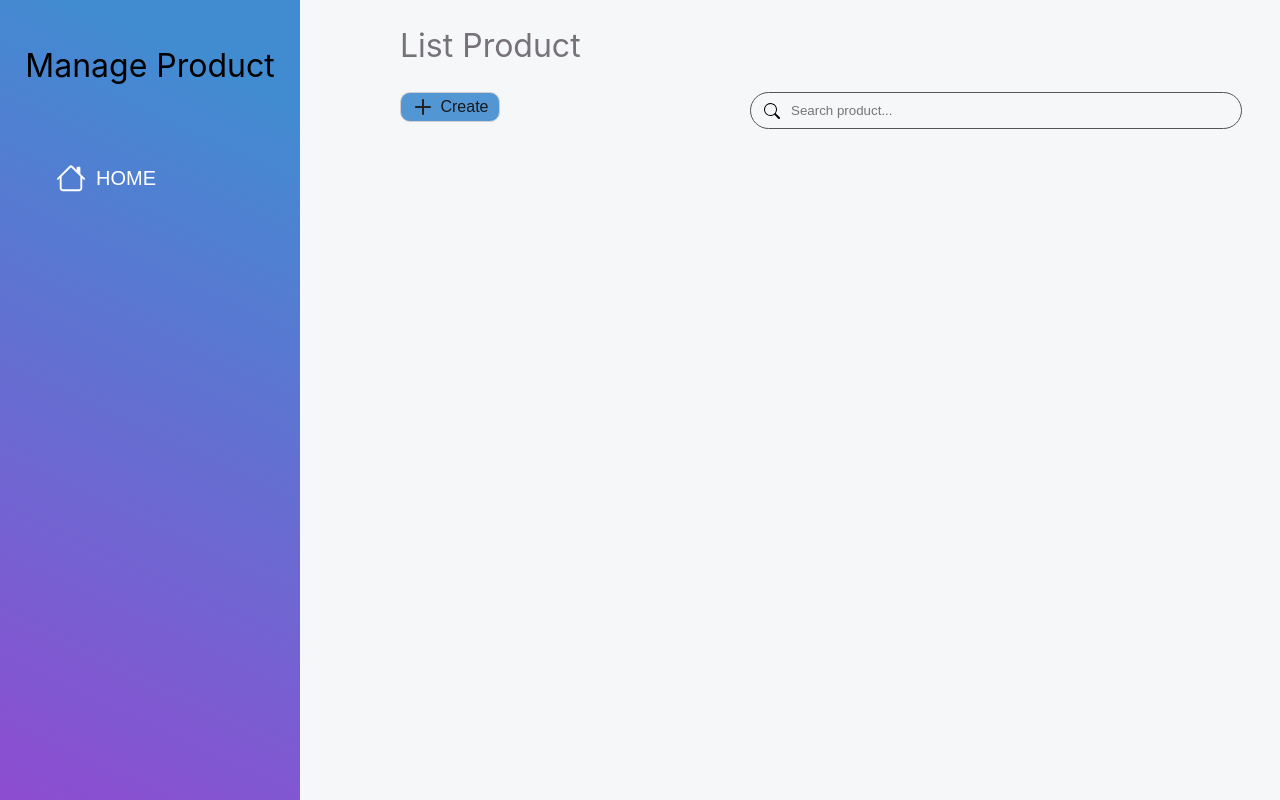
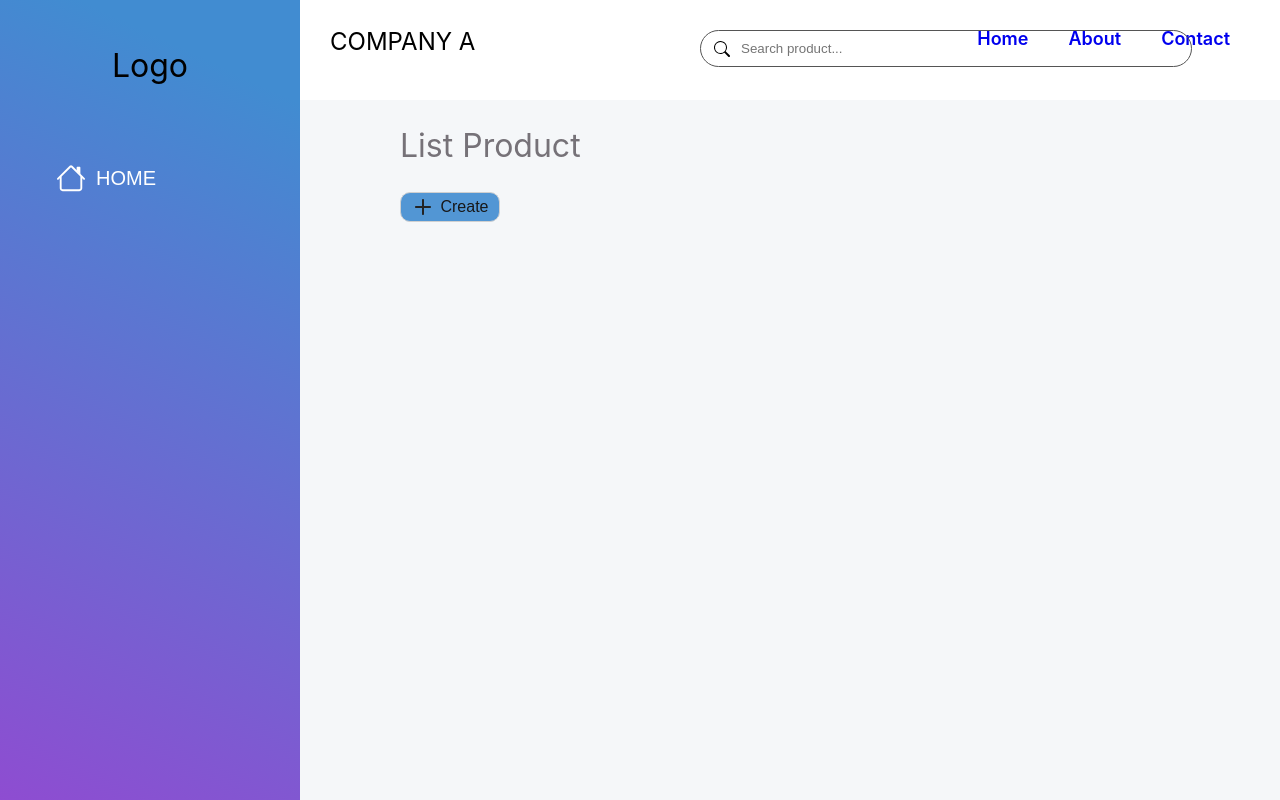
Before and after one commit to ngocquang2509/react-practice, a React (Create React App) app: page / in a window 1280 px wide. Built offline with nearby package versions, Linux system fonts and the light colour scheme.

Commit message:
udpate UI

```diff
--- a/src/App.js
+++ b/src/App.js
@@ -2,11 +2,13 @@ import React from 'react'
 import SideBar from './layouts/Sidebar'
 import ListProduct from './components/List Product'
 import { StoreProvider } from './store'
+import Header from './layouts/Header'
 
 function App() {
   return (
     <>
       <SideBar />
+      <Header/>
       <StoreProvider>
         <ListProduct />
       </StoreProvider>
--- a/src/components/List Product/style.js
+++ b/src/components/List Product/style.js
@@ -1,8 +1,9 @@
 import styled from "styled-components";
 
 const ListProductWrap = styled.div`
-  position: absolute;
+  position: relative;
   left: 300px;
+  top: 100px;
   width: calc(100% - 300px);
   height: calc(100% - 100px);
   overflow: auto;
--- a/src/components/Search/style.js
+++ b/src/components/Search/style.js
@@ -2,8 +2,9 @@ import styled from "styled-components";
 
 
 const SearchBar = styled.input`
-  position: absolute;
-  left: 350px;
+  position: fixed;
+  left: 600px;
+  top: 30px;
   border: 1px solid #555;
   border-radius: 50px;
   width: 450px;
--- a/src/layouts/Header/index.js
+++ b/src/layouts/Header/index.js
@@ -5,7 +5,16 @@ import * as SC from "./style";
 const Header = () => {
     return(
         <>
-        <SC.Header/>
+        <SC.Header>
+            <SC.BrandName>Company A</SC.BrandName>
+            <SC.HeaderRight>
+                <SC.HeaderLink href="/">Home</SC.HeaderLink>
+                <SC.HeaderLink href="/about">About</SC.HeaderLink>
+                <SC.HeaderLink href="/contact">Contact</SC.HeaderLink>
+            </SC.HeaderRight>
+        </SC.Header>
         </>
     )
 }
+
+export default Header
--- a/src/layouts/Header/style.js
+++ b/src/layouts/Header/style.js
@@ -1,12 +1,34 @@
-import styled from "styled-components";
+import styled from 'styled-components'
 
-const AppHeader = styled.div`
-  position: absolute;
+const Header = styled.div`
+  position: fixed;
   left: 300px;
   top: 0;
   background: #fff;
   width: calc(100% - 300px);
-  height: auto;
-`;
+  height: 100px;
+`
 
-export { AppHeader };
+const BrandName = styled.div`
+  font-size: 24px;
+  float: left;
+  color: #000;
+  padding: 30px;
+  text-decoration: none;
+  text-transform: uppercase;
+`
+const HeaderRight = styled.div`
+  float: right;
+  padding: 30px;
+`
+const HeaderLink = styled.a`
+  font-size: 18px;
+  font-weight: 600;
+  padding: 0 20px;
+  text-decoration: none;
+  &:hover {
+    background: #ddd;
+  }
+`
+
+export { Header, BrandName, HeaderRight, HeaderLink }
--- a/src/layouts/Sidebar/index.js
+++ b/src/layouts/Sidebar/index.js
@@ -1,10 +1,10 @@
 import React from 'react'
 import { LeftSideBar, BrandName, SideBtn, SideBtnText } from './style'
 
-function SideBar() {
+const SideBar = () => {
   return (
     <LeftSideBar>
-      <BrandName>Manage Product</BrandName>
+      <BrandName>Logo</BrandName>
       <SideBtn>
         <img src="/icons/home.svg" alt="home" />
         <SideBtnText>Home</SideBtnText>
```
